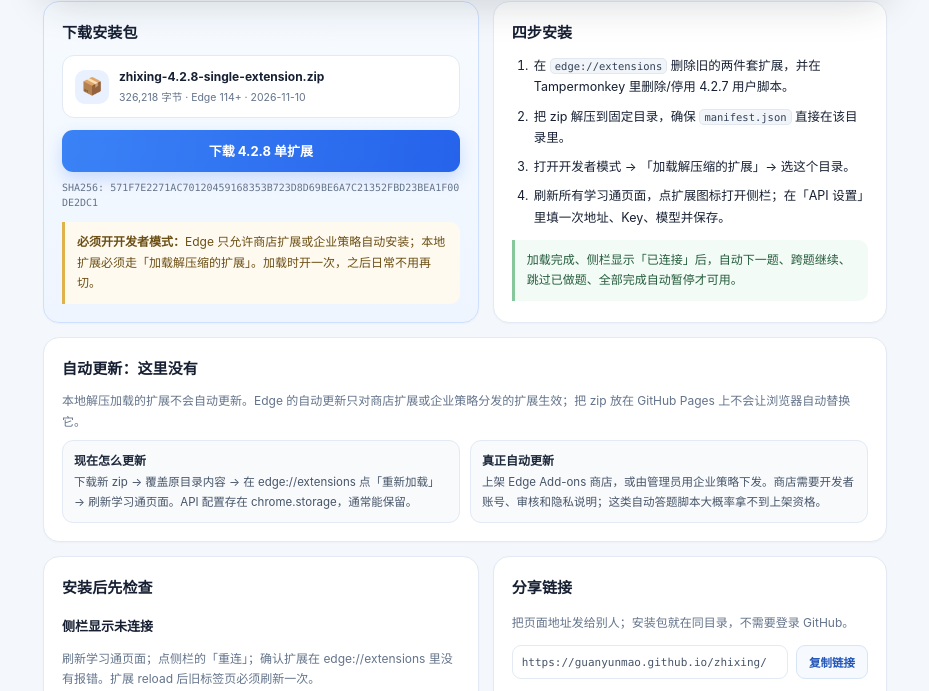
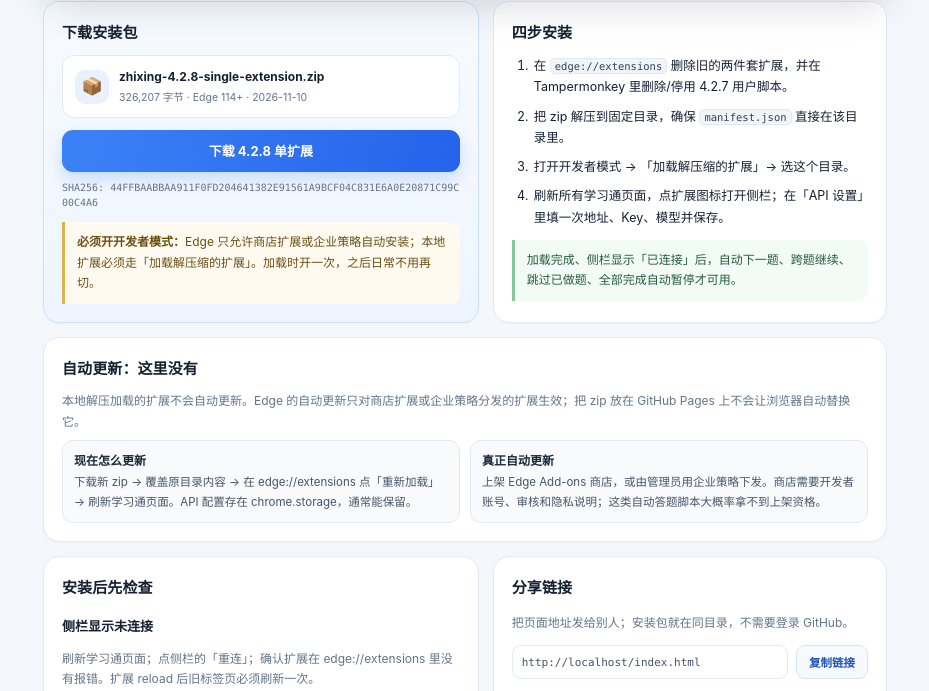
Before and after one commit to GuanYunMao/zhixing, a plain HTML site: page index.html in a window 1280 px wide. Shown: the part 261-952 px from the top of the page, without its empty margins (175-1104 px from the left). Drawn offline with Linux system fonts and the light colour scheme.

Commit message:
发布 v4.2.8：单扩展安装页、下载包与安装说明
本地解压加载不自动更新；自动更新仅商店/企业策略。

```diff
--- a/index.html
+++ b/index.html
@@ -75,11 +75,11 @@
         <div class="ico">📦</div>
         <div>
           <div class="name">zhixing-4.2.8-single-extension.zip</div>
-          <div class="meta">326,218 字节 · Edge 114+ · 2026-11-10</div>
+          <div class="meta">326,207 字节 · Edge 114+ · 2026-11-10</div>
         </div>
       </div>
       <a class="btn" href="./zhixing-4.2.8-single-extension.zip" download>下载 4.2.8 单扩展</a>
-      <p class="sha">SHA256: 571F7E2271AC70120459168353B723D8D69BE6A7C21352FBD23BEA1F00DE2DC1</p>
+      <p class="sha">SHA256: 44FFBAABBAA911F0FD204641382E91561A9BCF04C831E6A0E20871C99C00C4A6</p>
       <div class="note"><b>必须开开发者模式：</b>Edge 只允许商店扩展或企业策略自动安装；本地扩展必须走「加载解压缩的扩展」。加载时开一次，之后日常不用再切。</div>
     </section>
 
@@ -116,7 +116,7 @@
     <section class="card">
       <h2>分享链接</h2>
       <p class="muted">把页面地址发给别人；安装包就在同目录，不需要登录 GitHub。</p>
-      <div class="copy"><input id="shareUrl" value="https://guanyunmao.github.io/zhixing/" readonly><button id="copyBtn" type="button">复制链接</button></div>
+      <div class="copy"><input id="shareUrl" value="" placeholder="页面加载后生成" readonly><button id="copyBtn" type="button">复制链接</button></div>
       <p class="muted" id="copyMsg" style="margin:8px 0 0"></p>
     </section>
 
@@ -135,7 +135,8 @@
 <script>
 (function(){
   var btn=document.getElementById('copyBtn'), input=document.getElementById('shareUrl'), msg=document.getElementById('copyMsg');
-  if(!btn) return;
+  if(!btn || !input) return;
+  input.value = location.href.split('#')[0];
   btn.addEventListener('click', async function(){
     try {
       await navigator.clipboard.writeText(input.value);
```
Also changed, not shown: 2 other files.
